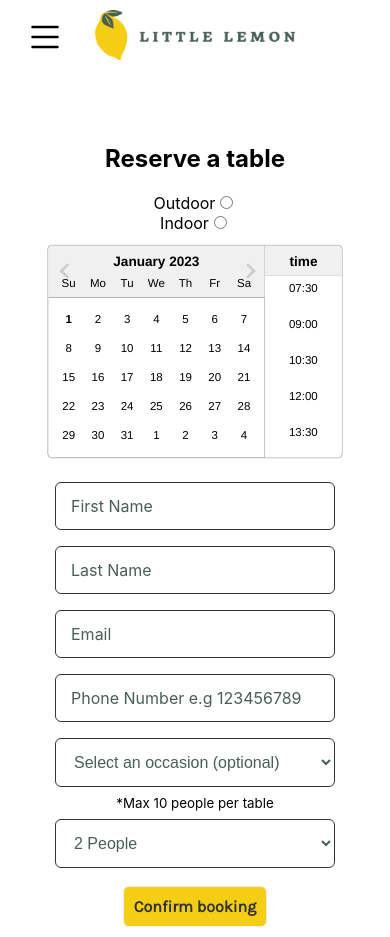
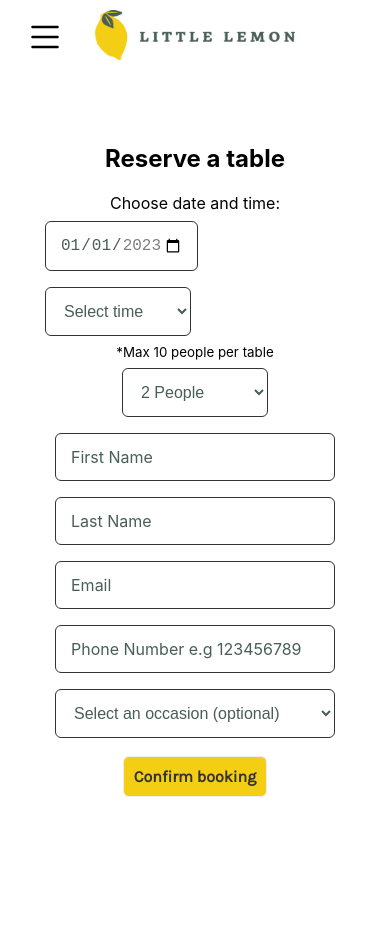
Before and after one commit to YanShtein/little_lemon, a React (Create React App) app: page /book in a window 390 px wide. After the commit the page ends 844 px from the top, so only its background shows below. Built offline with nearby package versions, Linux system fonts and the light colour scheme; a web font is replaced by a local one.

Commit message:
added date functionality

```diff
--- a/package.json
+++ b/package.json
@@ -7,7 +7,6 @@
     "@testing-library/react": "^13.4.0",
     "@testing-library/user-event": "^13.5.0",
     "react": "^18.2.0",
-    "react-datepicker": "^4.8.0",
     "react-dom": "^18.2.0",
     "react-router-dom": "^6.6.1",
     "react-scripts": "5.0.1",
--- a/src/assets/shared.css
+++ b/src/assets/shared.css
@@ -69,6 +69,10 @@ button {
   width: max-content;
 }
 
+button:hover {
+  background-color: var(--hg-cream);
+}
+
 a {
   color: inherit;
   text-decoration: none;
@@ -103,8 +107,9 @@ p {
 
 /* --------------> Input --------------> */
 
-select {
-  width: 280px;
+select,
+input[type="date"] {
+  cursor: pointer;
   border: solid 1px var(--hg-black);
   border-radius: 6px;
   background: none;
@@ -112,6 +117,14 @@ select {
   font-size: 16px;
   color: var(--primary-green);
   margin: 8px auto;
+}
+
+select {
+  width: 146px;
+}
+
+input[type="date"] {
+  margin-right: 10px;
 }
 
 .input-group {
--- a/src/components/BookTablePage/BookTablePage.js
+++ b/src/components/BookTablePage/BookTablePage.js
@@ -1,41 +1,42 @@
 import '../../assets/shared.css';
 import './book.css';
-import Footer from '../Footer/Footer';
 import Header from '../Header/Header';
 import { useState } from 'react';
 import TableReserved from './TableReserved';
-import PickDate from './PickDate';
-
 
 export default function BookTablePage() {
   const [firstName, setFirstName] = useState('');
   const [lastName, setLastName] = useState('');
   const [email, setEmail] = useState('');
   const [phone, setPhone] = useState('');
-  const [sitting, setSitting] = useState('');
+  const [date, setDate] = useState(new Date().toISOString().slice(0, 10));
+  const [time, setTime] = useState('');
   const [occasion, setOccasion] = useState('');
   const [people, setPeople] = useState('2');
-  const [startDate, setStartDate] = useState('');
   const [submitted, setSubmitted] = useState(false);
-  const [dateMissing, setDateMissing] = useState(false);
-
-  function checkDate() {
-    if (!startDate) {
-      setDateMissing(true)
-      return false;
-    } else {
-      setDateMissing(false)
-      return true;
-    }
-  };
 
   function onSubmit(e) {
     e.preventDefault();
-    if (checkDate()) {
-      setSubmitted(true);
-    } else {
-      setSubmitted(false);
-    }
+    setSubmitted(true);
+  };
+
+  function availableTime() {
+    let timeArr = [
+      '12:00', '13:00', '14:00', '15:00', '16:00', '17:00', '18:00', '19:00',
+      '20:00', '21:00', '22:00'
+    ];
+    switch ((date.split('-')[2])) {
+      case '01': case '03': case '05': case '07': case '09': case '11': case '13':
+      case '15': case '17': case '19': case '21': case '23': case '25':
+        return [timeArr[0], timeArr[2], timeArr[4], timeArr[6]];
+      case '02': case '04': case '06': case '08': case '10': case '12': case '14':
+      case '16': case '18': case '20': case '22': case '24': case '26': case '28':
+        return [timeArr[1], timeArr[3], timeArr[2], timeArr[5], timeArr[7]];
+      case '27': case '29': case '30': case '31':
+        return [timeArr[2], timeArr[5], timeArr[8]];
+      default:
+        return;
+    };
   };
 
   return (
@@ -48,33 +49,49 @@ export default function BookTablePage() {
             firstName={firstName}
             lastName={lastName}
             phone={phone}
-            sitting={sitting}
-            startDate={startDate}
             people={people}
             occasion={occasion}
+            date={date}
+            time={time}
+            email={email}
           />
           :
         <form onSubmit={e => onSubmit(e)}>
           <h2>Reserve a table</h2>
-          <label>Outdoor
+          <p>Choose date and time:</p>
+          <div className='date-time'>
             <input
-              type="radio"
-              value='Outdoor'
-              onChange={e => setSitting(e.target.value)}
-              name="radio"
-              required
-            />
-          </label>
-          <label>Indoor
-            <input
-              type="radio"
-              name="radio"
-              value='Indoor'
-              onChange={e => setSitting(e.target.value)}
-              required
-            />
-          </label>
-          <PickDate startDate={startDate} setStartDate={setStartDate} dateMissing={dateMissing}/>
+              type="date"
+              id="date"
+              value={date}
+              onChange={e => setDate(e.target.value)}
+              min="2023-01-15" max="2023-02-28"
+              required/>
+            <select name="time" onChange={e => setTime(e.target.value)} required>
+              <option label="Select time" value="">Select time</option>
+              {
+                availableTime().map(time => {
+                  return (
+                    <option value={time} key={time}>{time}</option>
+                  )
+                })
+              }
+            </select>
+          </div>
+          <small>*Max 10 people per table</small>
+          <select name="people" value={people} onChange={e => setPeople(e.target.value)} required>
+            <option value="12:00">2 People</option>
+            <option value="1">1 Person</option>
+            <option value="2">2 People</option>
+            <option value="3">3 People</option>
+            <option value="4">4 People</option>
+            <option value="5">5 People</option>
+            <option value="6">6 People</option>
+            <option value="7">7 People</option>
+            <option value="8">8 People</option>
+            <option value="9">9 People</option>
+            <option value="10">10 People</option>
+          </select>
           <div className="input-group">
             <input
               type='text'
@@ -112,25 +129,11 @@ export default function BookTablePage() {
             />
             <label>Phone Number e.g 123456789</label>
           </div>
-          <select name="occasion" onChange={e => setOccasion(e.target.value)}>
-            <option label="" value="">Select an occasion (optional)</option>
+          <select placeholder='Select an occasion' style={{width: '280px'}} name="occasion" onChange={e => setOccasion(e.target.value)}>
+            <option label="Select an occasion (optional)" value="">Select an occasion (optional)</option>
             <option label="Birthday" value="Birthday">Birthday</option>
             <option label="Anniversary" value="Anniversary">Anniversary</option>
             <option label="Business" value="Business">Business</option>
-          </select>
-          <small>*Max 10 people per table</small>
-          <select name="people" value={people} onChange={e => setPeople(e.target.value)} required>
-            <option value="2">2 People</option>
-            <option value="1">1 Person</option>
-            <option value="2">2 People</option>
-            <option value="3">3 People</option>
-            <option value="4">4 People</option>
-            <option value="5">5 People</option>
-            <option value="6">6 People</option>
-            <option value="7">7 People</option>
-            <option value="8">8 People</option>
-            <option value="9">9 People</option>
-            <option value="10">10 People</option>
           </select>
           <button type="submit">Confirm booking</button>
         </form>
--- a/src/components/BookTablePage/PickDate.js
+++ /dev/null
@@ -1,31 +0,0 @@
-import DatePicker from "react-datepicker";
-import "react-datepicker/dist/react-datepicker.css";
-
-const PickDate = ({ startDate, setStartDate, dateMissing }) => {
-
-  let checkdate = dateMissing ? 'error' : null;
-
-  const SelectDateError = () => {
-    return (
-      <small style={{color: 'red', textAlign: 'center'}}>Choose a date</small>
-    )
-  };
-
-  return (
-    <div className={`reserve-date ${checkdate}`}>
-      {dateMissing ? <SelectDateError /> : null}
-      <DatePicker
-        selected={startDate}
-        onChange={(date) => setStartDate(date)}
-        showTimeSelect
-        timeFormat="HH:mm"
-        timeIntervals={90}
-        timeCaption="time"
-        dateFormat="MMMM d yyyy | h:mm aa"
-        inline
-      />
-    </div>
-  );
-};
-
-export default PickDate;
--- a/src/components/BookTablePage/TableReserved.js
+++ b/src/components/BookTablePage/TableReserved.js
@@ -4,10 +4,11 @@ export default function TableReserved({
   firstName,
   lastName,
   phone,
-  sitting,
-  startDate,
   people,
   occasion,
+  email,
+  date,
+  time,
 }) {
 
   const occasionSvg = (
@@ -28,24 +29,26 @@ export default function TableReserved({
       <p>We have received your reservation with the following information:</p>
       <div className="details">
         <ul>
+          <li>Reservation number:</li>
           <li>Name:</li>
           <li>Phone Number:</li>
-          <li>Indoor/Outdoor:</li>
           <li>Reservation date:</li>
           <li>Reservation time:</li>
           <li>Number of People:</li>
           <li>Occasion:</li>
         </ul>
         <ul>
+          <li><b>000-{Math.floor(Math.random() * 100)}-157</b></li>
           <li>{upperCase(firstName)} {upperCase(lastName)}</li>
           <li>{phone}</li>
-          <li>{sitting}</li>
-          <li>{startDate.getMonth()+1}/{startDate.getDate()}/{startDate.getFullYear()}</li>
-          <li>{startDate.getHours()}:{startDate.getMinutes()}</li>
+          <li>{date}</li>
+          <li>{time}</li>
           <li>{people}</li>
           <li>{occasion ? occasion : 'General'} {occasionSvg}</li>
         </ul>
       </div>
+      <p>Order details has been sent to: <i>{email}</i></p>
+      <br/>
       <button><a href="/book">Go Back</a></button>
     </>
   )
--- a/src/components/BookTablePage/book.css
+++ b/src/components/BookTablePage/book.css
@@ -17,19 +17,6 @@
   font-family: 'Segoe UI', Tahoma, Geneva, Verdana, sans-serif;
   padding: 8px 5px;
   font-weight: 500;
-}
-
-.reserve-date input:focus-visible {
-  outline: none;
-  border: 2px solid #e2ddb0;
-}
-
-.react-datepicker-wrapper {
-  width: auto !important;
-}
-
-.react-datepicker {
-  transform: scale(0.9);
 }
 
 form {
@@ -62,8 +49,8 @@ svg {
   vertical-align: middle;
 }
 
-.error {
-  border: 1px solid red;
-  border-radius: 6px;
-  margin: 15px;
+@media (max-width: 430px) {
+  .reserve {
+    max-width: 300px;
+  }
 }
--- a/src/components/context/AppContext.js
+++ b/src/components/context/AppContext.js
@@ -32,7 +32,6 @@ export const AppProvider = ({ children }) => {
     <AppContext.Provider value={{
       cart: state.cart,
       dishData: state.dishData,
-      customerDetails: state.customerDetails,
       dispatch
     }}>
       {children}
--- a/src/components/context/initialState.js
+++ b/src/components/context/initialState.js
@@ -56,7 +56,6 @@ const initialState = {
     },
   ],
   cart: [],
-  customerDetails: [],
 };
 
 export default initialState;
```
Also changed, not shown: 1 other file (tests, documents, lock files or other folders).
